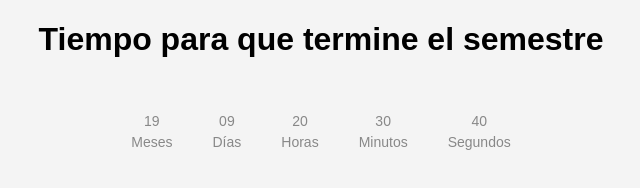
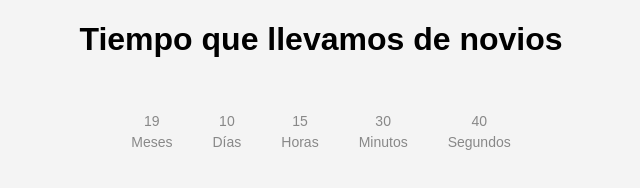
Before and after one commit to maupalo/TiempoDeNovios, a plain HTML site: page index.html in a window 1280 px wide. Shown: the whole page, without its empty margins (319-959 px from the left). Drawn offline with Linux system fonts and the light colour scheme.

Commit message:
Modificaciones

```diff
--- a/index.html
+++ b/index.html
@@ -4,10 +4,10 @@
     <meta charset="UTF-8">
     <meta name="viewport" content="width=device-width, initial-scale=1.0">
     <link rel="stylesheet" href="style.css">
-    <title>Tiempo restante</title>
+    <title>Tiempo de novios</title>
 </head>
 <body>
-    <h1>Tiempo para que termine el semestre</h1>
+    <h1>Tiempo que llevamos de novios</h1>
     <div class="countdown">
         <div class="countdown-item">
             <span id="months">00</span>
@@ -31,5 +31,6 @@
         </div>
     </div>
     <script src="script.js"></script>
+    <!-- Regina❤️ -->
 </body>
 </html>
--- a/script.js
+++ b/script.js
@@ -1,5 +1,5 @@
 function updateCountup() {
-    const startDate = new Date("February 8, 2022 19:00:00").getTime();
+    const startDate = new Date("February 8, 2022 00:00:00").getTime();
     const currentDate = new Date().getTime();
     const timeDifference = currentDate - startDate;
 
```
